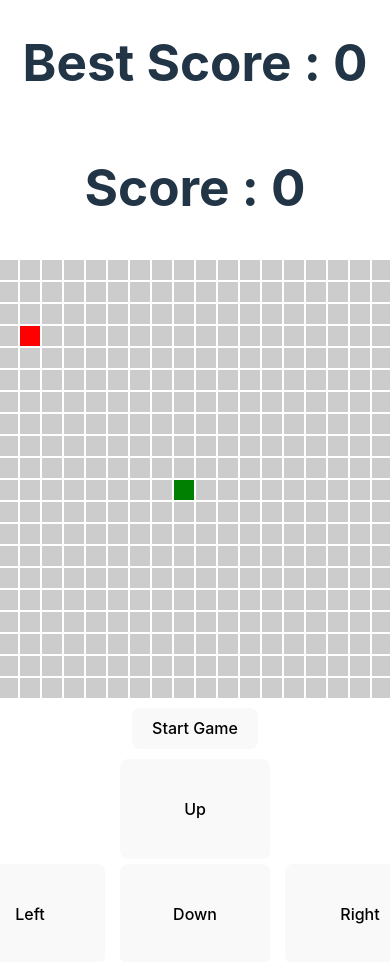
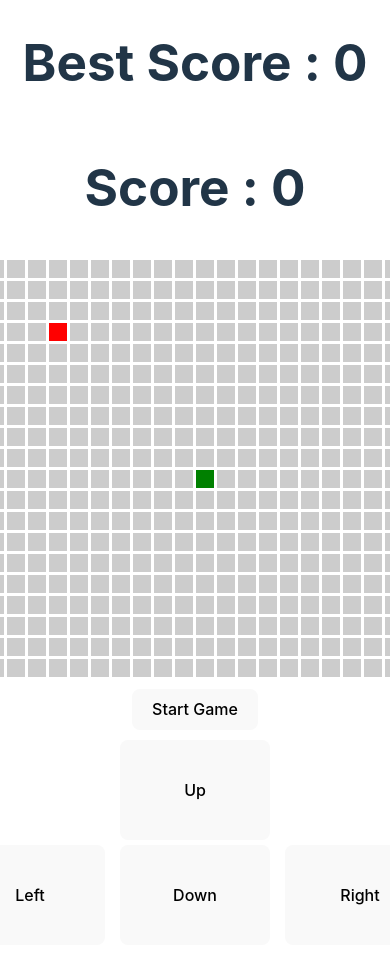
Before and after one commit to RomainSgn/snake, a React (Vite) app: page / in a window 390 px wide. Shown: the top 962 px of the page. Built offline with nearby package versions, Linux system fonts and the light colour scheme.

Commit message:
update modif btn mobile

```diff
--- a/src/App.css
+++ b/src/App.css
@@ -69,7 +69,11 @@ body {
 }
 @media (max-width: 1024px) {
   .game-board {
-    width: 90%;
+    gap: 1px;
+  }
+  .cell {
+    width: 18px;
+    height: 18px;
   }
   .btnMobile {
     display: flex;
```
